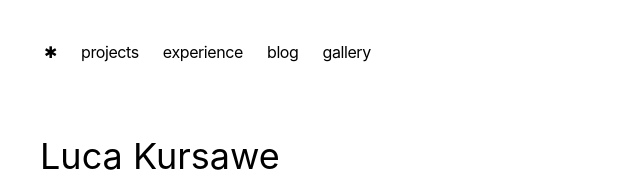
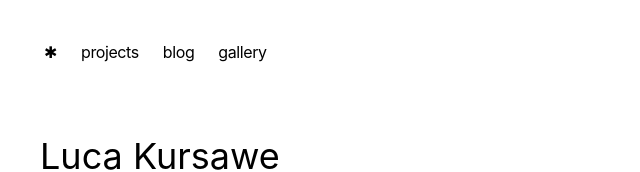
Before and after one commit to xyzluca/old-personal-website, a Next.js app: page / in a window 1280 px wide. Shown: the top 172 px of the page, without its empty margins (312-952 px from the left). Built offline with nearby package versions, Linux system fonts and the light colour scheme.

Commit message:
nav.tsx aktualisieren

```diff
--- a/app/components/nav.tsx
+++ b/app/components/nav.tsx
@@ -6,9 +6,6 @@ const navItems = {
   },
   '/projects': {
     name: 'projects',
-  },
-  '/experience': {
-    name: 'experience',
   },
   '/blog': {
     name: 'blog',
```
